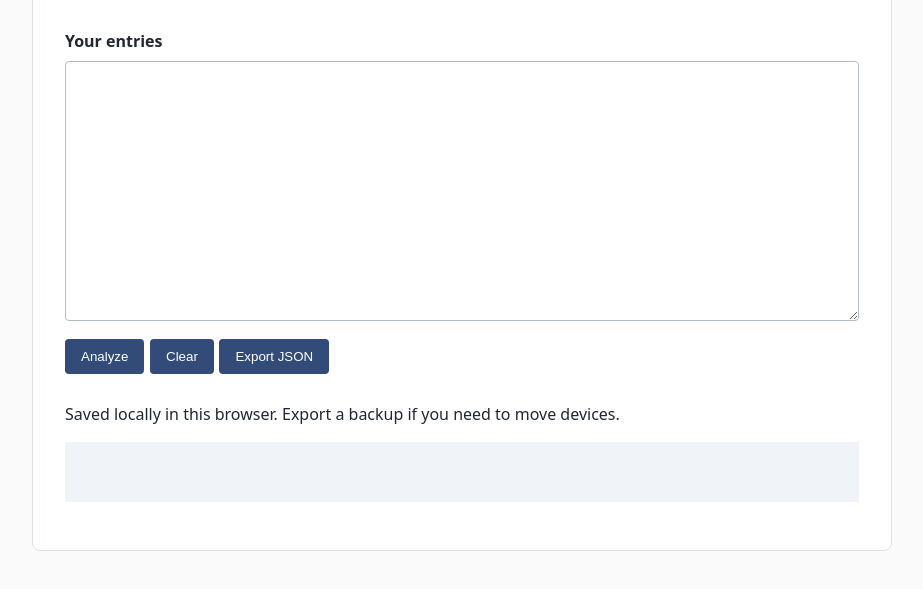
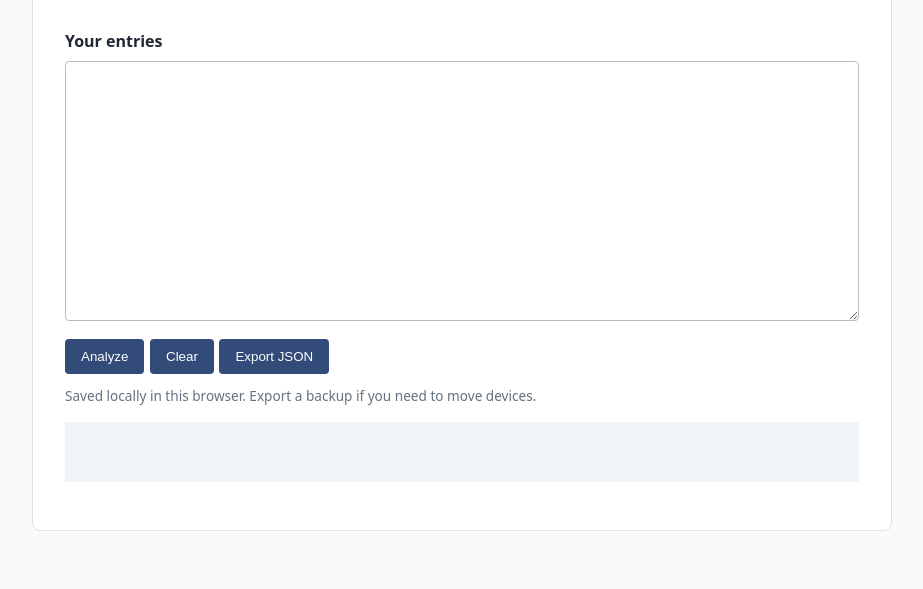
Before and after one commit to itsfuad/tabkeeper, a plain HTML site: page index.html in a window 1280 px wide. Shown: the part 159-748 px from the top of the page, without its empty margins (178-1101 px from the left). Drawn offline with Linux system fonts and the light colour scheme.

Commit message:
Improve legibility of storage guidance

```diff
--- a/style.css
+++ b/style.css
@@ -2,5 +2,6 @@
 main{max-width:860px;margin:5vh auto;padding:2rem;background:white;border:1px solid #dde2e8;border-radius:8px}
 header{margin-bottom:2rem}h1{margin:0;font-size:1.8rem}header p{color:#55616f}
 label{display:block;font-weight:600;margin-bottom:.5rem}textarea{width:100%;padding:.85rem;border:1px solid #b3bdc7;border-radius:4px;font:14px/1.5 monospace}
+.hint{font-size:.85rem;color:#657281;margin:0 0 1rem}
 button{background:#324b79;color:white;border:0;border-radius:4px;padding:.65rem 1rem;cursor:pointer;margin:.7rem .35rem .7rem 0}
 button:focus,textarea:focus{outline:2px solid #9db4db}pre{white-space:pre-wrap;word-break:break-word;background:#f0f4f9;padding:1rem;min-height:60px}
```
